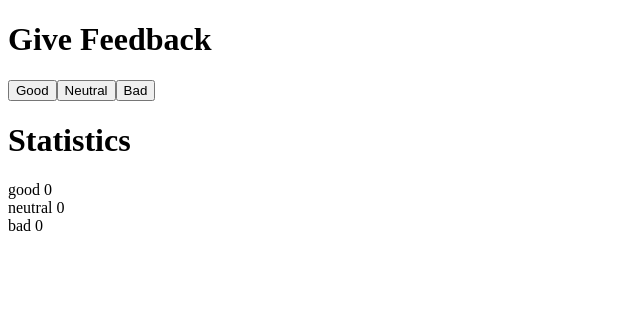
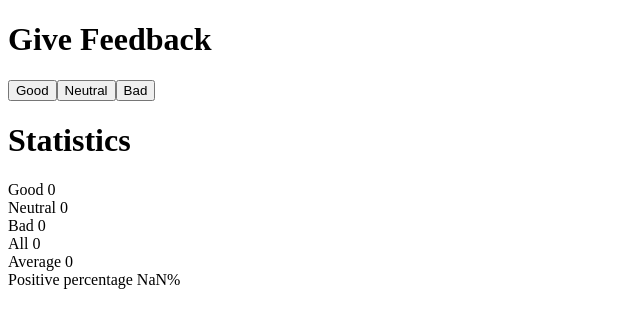
Before and after one commit to BodomOW/fullstackopen, a React (Vite) app in the folder part1/unicafe/: page / in a window 1280 px wide. Shown: the top 328 px of the page, without its empty margins (0-640 px from the left). Built offline with nearby package versions, Linux system fonts and the light colour scheme.

Commit message:
1.7: unicafe step2

```diff
--- a/part1/unicafe/src/App.jsx
+++ b/part1/unicafe/src/App.jsx
@@ -1,6 +1,10 @@
 import { useState } from 'react'
 
-const Display = props => <div>{props.text} {props.number}</div>
+const Display = props => {
+  return (
+    <div>{props.text} {props.number}</div>
+  )
+}
 
 const Button = (props) => (
   <button onClick={props.handleClick}>
@@ -14,11 +18,13 @@ const App = () => {
   const [neutral, setNeutral] = useState(0)
   const [bad, setBad] = useState(0)
 
+  const totalFeedback = good + neutral + bad
+  const avg = totalFeedback / 3
+  const positive = (good / totalFeedback) * 100
+
   const handleGoodClick = () => {
-    console.log('Before', good)
     const updatedGood = good + 1
     setGood(updatedGood)
-    console.log('After', updatedGood)
   }
 
   const handleNeutralClick = () => {
@@ -37,11 +43,19 @@ const App = () => {
       <Button handleClick={handleGoodClick} text="Good" />
       <Button handleClick={handleNeutralClick} text="Neutral" />
       <Button handleClick={handleBadClick} text="Bad" />
+
       <br />
+
       <h1>Statistics</h1>
-      <Display number={good} text="good"/>
-      <Display number={neutral} text="neutral"/>
-      <Display number={bad} text="bad"/>
+      <Display number={good} text="Good"/>
+      <Display number={neutral} text="Neutral"/>
+      <Display number={bad} text="Bad"/>
+
+      <span>All {totalFeedback}</span>
+      <br />
+      <span>Average {avg}</span>
+      <br />
+      <span>Positive percentage {positive}%</span>
     </>
   )
 }
```
